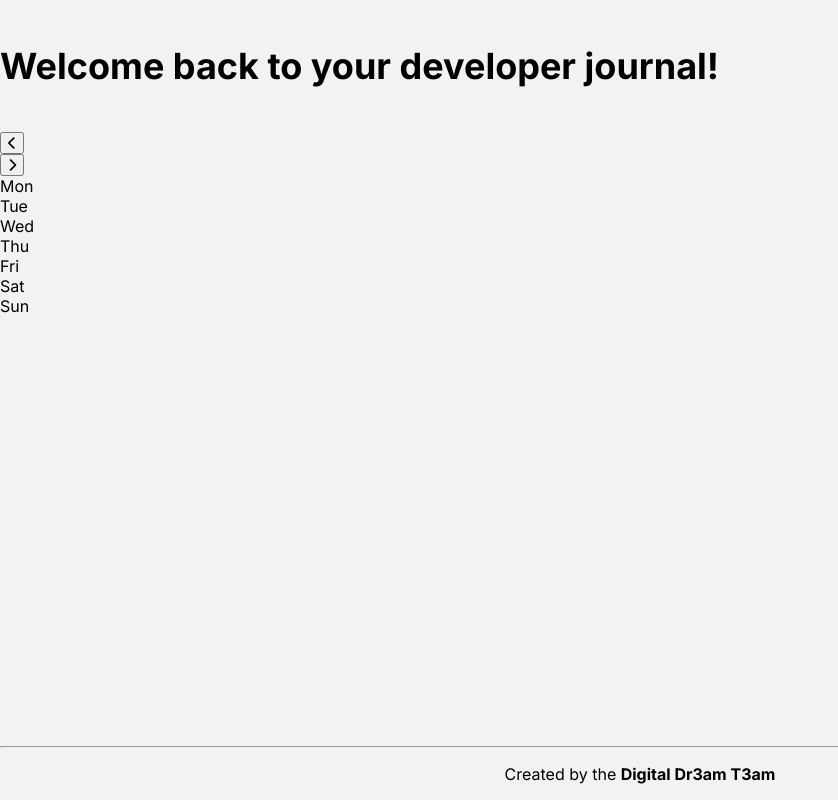
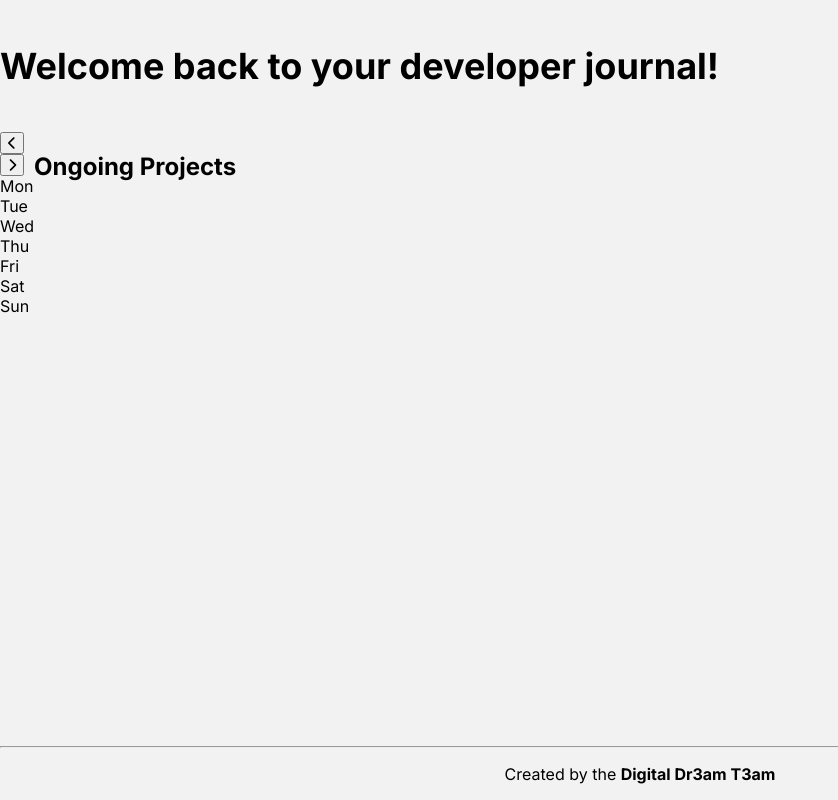
Before and after one commit to cse110-sp24-group33/cse110-sp24-group33, a website: page source/public/index.html in a window 1280 px wide. Shown: the whole page, without its empty margins (0-838 px from the left). Drawn offline with Linux system fonts and the light colour scheme.

Commit message:
projects section

```diff
--- a/source/public/index.html
+++ b/source/public/index.html
@@ -71,6 +71,11 @@
                 </form>
             </div>
         </section>
+        <section id = "projects">
+            <h2>Ongoing Projects</h2>
+            <ul id="project-list"></ul>
+        </section>
+
     </main>
 
     <footer>
```
